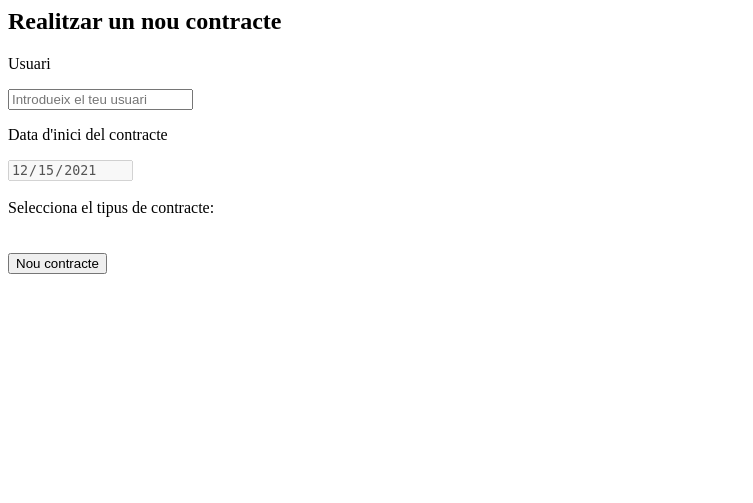
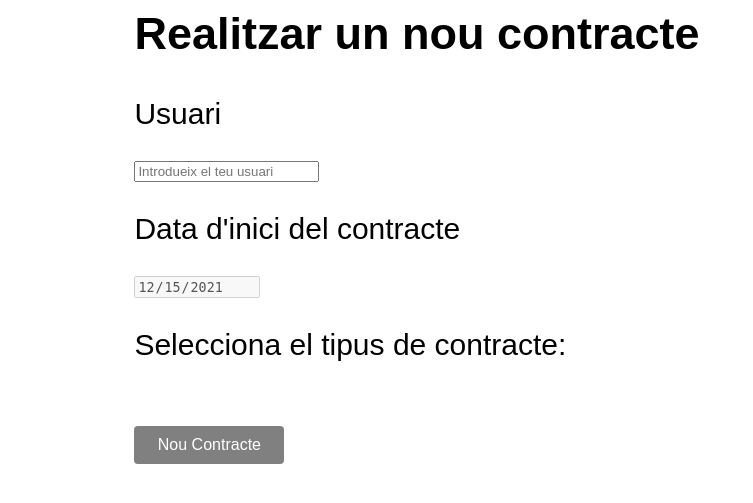
Before and after one commit to pedrofont11/practicaBBDD2, a PHP site: page /FormulariContracte.php in a window 1280 px wide. Shown: the top 503 px of the page, without its empty margins (0-753 px from the left). Run offline with PHP 8.4, Linux system fonts and the light colour scheme; data that the repository does not hold is empty.

Commit message:
Add files via upload

```diff
--- a/FormulariContracte.php
+++ b/FormulariContracte.php
@@ -1,5 +1,44 @@
 <html>
     <head>
+        <style>
+            .row{
+            font-family: Avenir, sans-serif;
+            }
+            .h1{
+                font-size: 50px;
+            }
+            .container{
+            width: 80%;
+            max-width: 1024px;
+            margin: auto;
+            font-size: 30px;
+
+            }
+            .pro-qty{
+                size: 500px;
+            }
+            .btn{
+            color: white;
+            background-color: gray;
+            border-color: #0062cc;
+            display: inline-block;
+            font-weight: 400;
+            text-align: center;
+            white-space: nowrap;
+            vertical-align: middle;
+            -webkit-user-select: none;
+            -moz-user-select: none;
+            -ms-user-select: none;
+            user-select: none;
+            border: 1px solid transparent;
+            padding: .375rem .75rem;
+            font-size: 1rem;
+            line-height: 1.5;
+            border-radius: .25rem;
+            transition: color .15s ease-in-out,background-color .15s ease-in-out,border-color .15s ease-in-out,box-shadow .15s ease-in-out;
+            width: 150px;
+            }
+        </style>
     </head>
     <body>
     <section class="search-filter">
@@ -16,11 +55,10 @@
                             </div>
                             <div class="datepicker">
                                 <p>Data d'inici del contracte</p>
-                                <input type="date" name="date1" class="datepicker-1" value="<?php echo date('Y-m-d'); ?>" disabled/>
+                                <div class="fecha"><input type="date" name="date1" class="datepicker-1" value="<?php echo date('Y-m-d'); ?>" disabled />
                             </div>
-                            <br>
-                            Selecciona el tipus de contracte:
-                            <br>
+                            <div class="text">
+                                <p>Selecciona el tipus de contracte:</p>
                                     <?php
                                     require "./serveis/tipusContracte.php";
                                     $tipusContracte = getTipusContracte();
@@ -36,8 +74,8 @@
                                     }
                                     ?>
                             <br>
-                            <br>
-                            <input type="submit" name="button" class="button" value="Nou contracte"/>
+                            <button type="submit" class="btn btn-primary mb-3">Nou Contracte</button>
+
                         </form>
                         <?php
                         require "./serveis/contracte.php";
--- a/pagines/home.php
+++ b/pagines/home.php
@@ -50,13 +50,13 @@
             header("Location: ../FormulariContracte.php");
         }
         if(isset($_POST['button2'])){
-            header("Location: ../InsereixUsuaris.php");
+            header("Location: factura.php");
         }
         if(isset($_POST['button3'])){
             header("Location: home.php?nomUsuari=".$_POST['usuari']);
         }
         ?>
     </div>
-</div>
+    </div>
     </body>
 </html>
```
Also changed, not shown: classes/factura.php (added, +46 -0 lines), pagines/factura.php (added, +45 -0 lines), FormulariUsuaris.php (line endings or trailing spaces), InsereixContracte.php (line endings or trailing spaces), InsereixUsuaris.php (line endings or trailing spaces), VeureTipus.php (line endings or trailing spaces), classes/contracte.php (line endings or trailing spaces), classes/tipusContracte.php (line endings or trailing spaces), inserts necesarios.sql (line endings or trailing spaces), pagines/login.php (line endings or trailing spaces), serveis/contracte.php (line endings or trailing spaces), serveis/db.php (line endings or trailing spaces), serveis/factura.php (line endings or trailing spaces), serveis/tipusContracte.php (line endings or trailing spaces).
